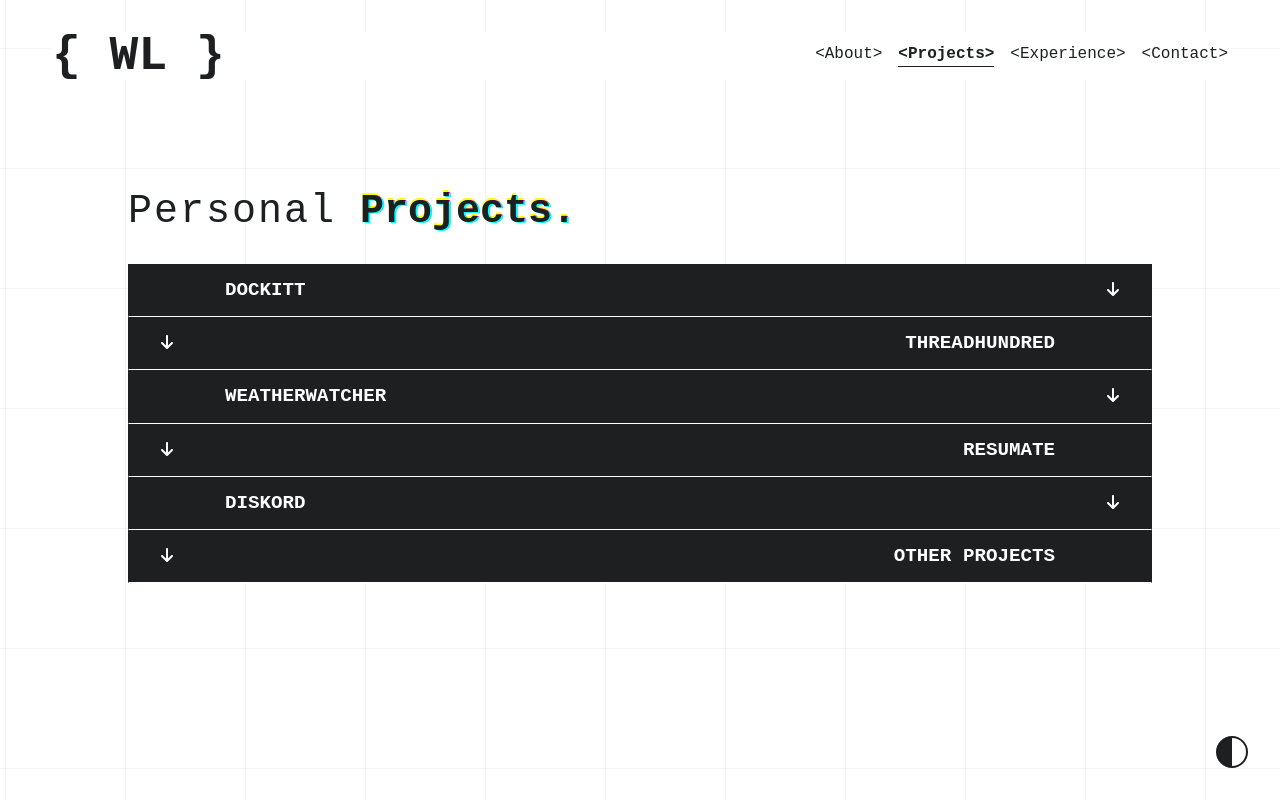
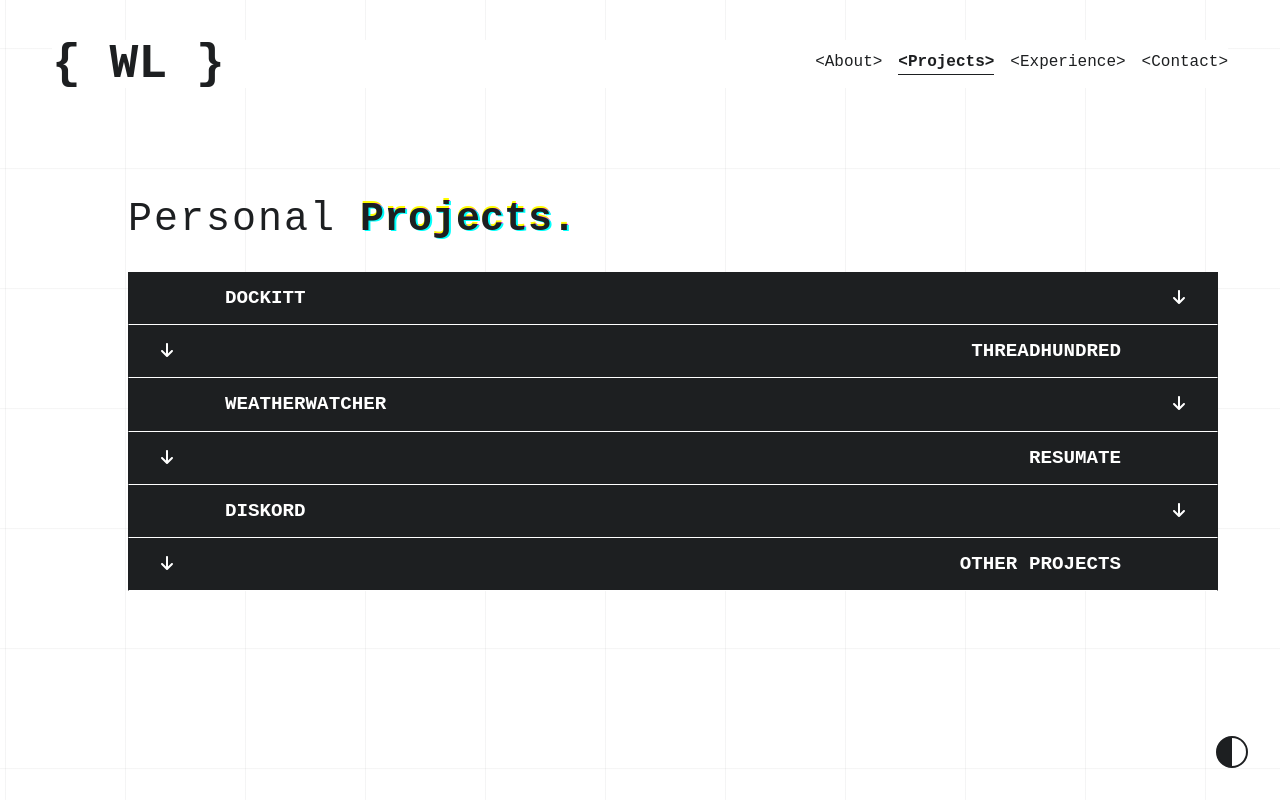
Before and after one commit to williamalowe/WilliamALowe, a React (Vite) app: page /projects in a window 1280 px wide. Built offline with nearby package versions, Linux system fonts and the light colour scheme; a web font is replaced by a local one.

Commit message:
styles: adjust base view sizings

```diff
--- a/src/components/Accordion/Accordion.module.css
+++ b/src/components/Accordion/Accordion.module.css
@@ -2,6 +2,7 @@
   width: 100%;
 }
 .header {
+  width: 100%;
   display: flex;
   border: 1px solid var(--text-color);
   padding: 1rem 2rem;
@@ -25,7 +26,7 @@
   border-bottom: 1px solid var(--text-color);
 }
 
-@media screen and (max-width: 760px) {
+@media screen and (max-width: 768px) {
   .header {
     padding: 1rem;
   }
--- a/src/views/App/App.module.css
+++ b/src/views/App/App.module.css
@@ -20,6 +20,7 @@
   overflow: hidden;
 }
 .content {
+  padding: 0.5rem;
   margin-top: 2rem;
   width: 1176px;
   z-index: 20;
```
Also changed, not shown: src/views/About/About.module.css (+6 -2 lines), src/views/Contact/Contact.module.css (+6 -1 lines), src/views/Experience/Experience.module.css (+6 -1 lines), src/views/Projects/Projects.module.css (+6 -1 lines), src/views/Welcome/Welcome.module.css (+6 -1 lines).
